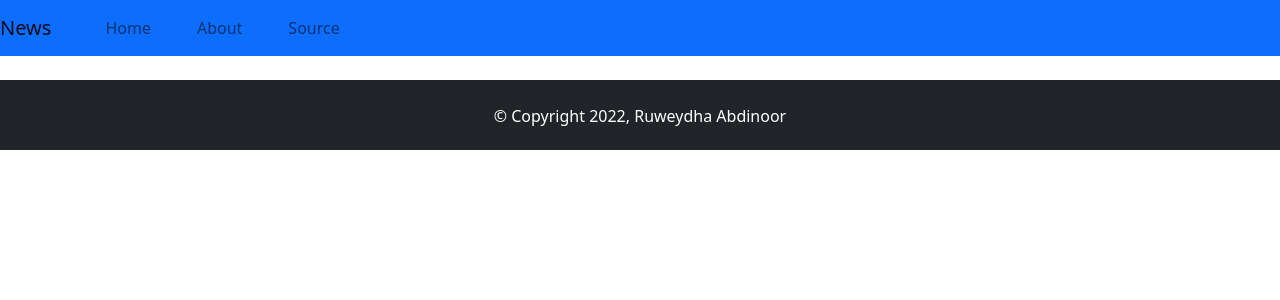
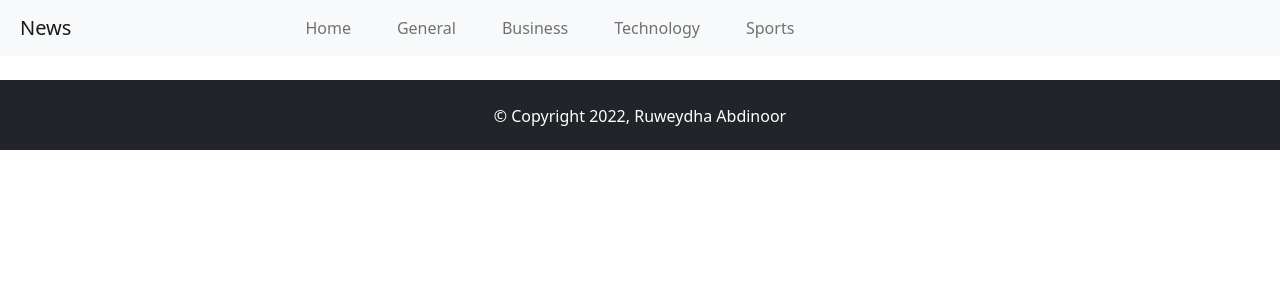
Before and after one commit to Ruweydha/News-flask, a Python web app: template app/templates/base.html in a window 1280 px wide. Shown: the top 300 px of the page. Run offline with Jinja, Linux system fonts and the light colour scheme; the template is opened without the code that fills it, so the values that code supplies are empty.

Commit message:
Added additional links to the navbar

```diff
--- a/app/templates/navbar.html
+++ b/app/templates/navbar.html
@@ -1,6 +1,6 @@
-<nav class="navbar navbar-expand-lg navbar-light bg-primary">
-    <a class="navbar-brand" href="/">News</a>
-    <button class="navbar-toggler" type="button" data-toggle="collapse" data-target="#navbarNav" aria-controls="navbarNav" aria-expanded="false" aria-label="Toggle navigation">
+<nav class="navbar navbar-expand-lg navbar-light bg-light">
+  <a class="navbar-brand news" href="/">News</a>
+  <button class="navbar-toggler" type="button" data-bs-toggle="collapse" data-bs-target="#navbarNav" aria-controls="navbarNav" aria-expanded="false" aria-label="Toggle navigation">
     <span class="navbar-toggler-icon"></span>
   </button>
   <div class="collapse navbar-collapse" id="navbarNav">
@@ -9,10 +9,16 @@
         <a class="nav-link" href="/">Home</a>
       </li>
       <li class="nav-item">
-          <a class="nav-link" href="#">About</a>
+        <a class="nav-link" href="/category/general">General</a>
       </li>
       <li class="nav-item">
-          <a class="nav-link" href="#">Source</a>
+        <a class="nav-link" href="/category/business">Business</a>
+      </li>
+      <li class="nav-item">
+          <a class="nav-link" href="/category/technology">Technology</a>
+        </li>
+        <li class="nav-item">
+          <a class="nav-link" href="/category/sports">Sports</a>
         </li>
       <li class="nav-item">
         <a class="nav-link disabled" href="#"></a>
```
Lines whose indentation alone changed are shown as unchanged.
